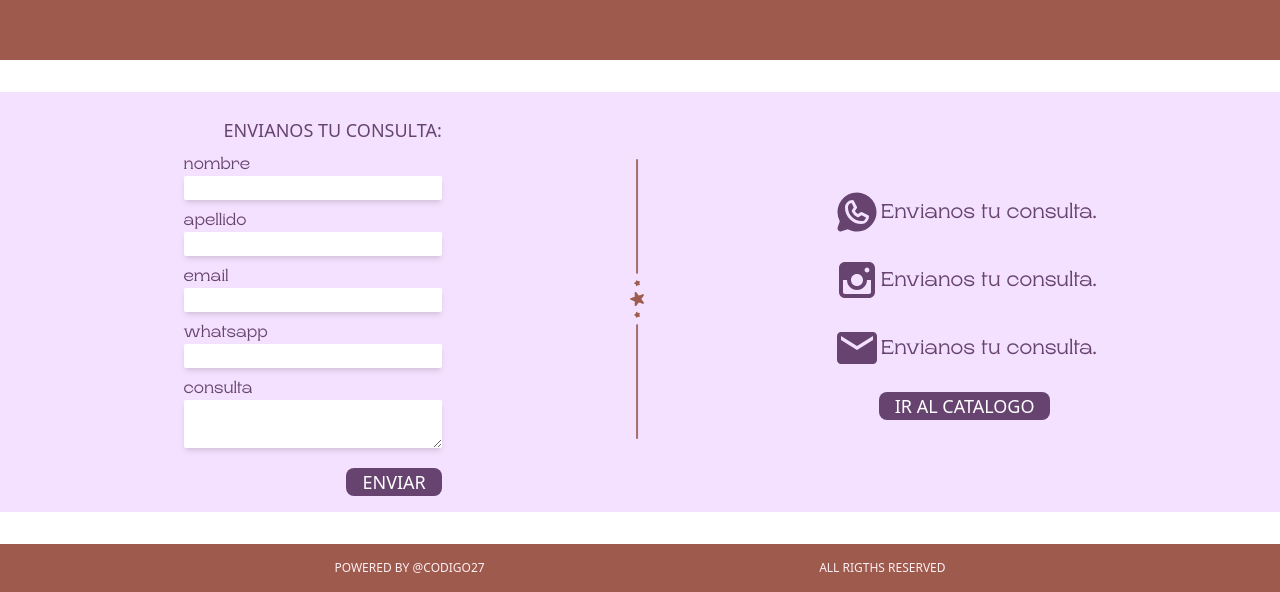
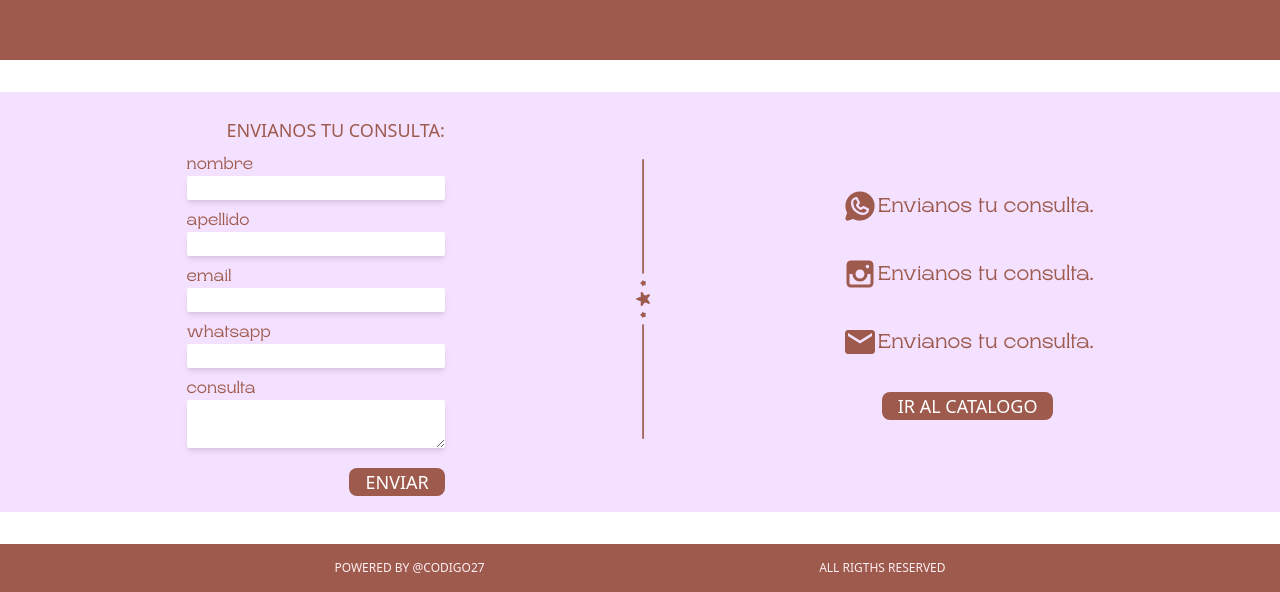
Before and after one commit to ivethglez80/DiaEspecialFront, a React (Vite) app: page / in a window 1280 px wide. Shown: the part 3913-4505 px from the top of the page. Built offline with nearby package versions, Linux system fonts and the light colour scheme.

Commit message:
all done

```diff
--- a/src/App.css
+++ b/src/App.css
@@ -23,16 +23,3 @@
     @apply font-nowRegular md:text-2xl
   }
 }
-
-.custom-scrollbar {
-  scrollbar-width: thin;
-  scrollbar-color: #E6DAD1 #eac5ff;
-}
-
-.custom-scrollbar::-webkit-scrollbar {
-  width: 2px;
-}
-
-.custom-scrollbar::-webkit-scrollbar-thumb {
-  background-color: #a885bd;
-}
--- a/src/components/contactForm.jsx
+++ b/src/components/contactForm.jsx
@@ -67,36 +67,36 @@ const handleSubmit = async(e) => {
     return (
         <>
         <div>
-            <h1 className="font-now text-marron uppercase text-lg pl-10 pt-6">Envianos tu consulta:</h1>
+            <h1 className="font-now text-[#9D5A4D] uppercase text-lg pl-10 pt-6">Envianos tu consulta:</h1>
             <form onSubmit={handleSubmit}>
 
                 <div className="flex flex-col px-10 pt-2 md:px-0">
-                    <label className="font-rasputin text-marron">nombre</label>
-                    <input type="text" name="nombre" value={state.nombre} onChange={handleInput} className="rounded-sm shadow-md text-marron"/>
+                    <label className="font-rasputin text-[#9D5A4D]">nombre</label>
+                    <input type="text" name="nombre" value={state.nombre} onChange={handleInput} className="rounded-sm shadow-md text-[#9D5A4D]"/>
                 </div>
 
                 <div className="flex flex-col px-10 pt-2 md:px-0">
-                    <label className="font-rasputin text-marron">apellido</label>
-                    <input type="text" name="apellido" value={state.apellido} onChange={handleInput} className="rounded-sm shadow-md text-marron"/>
+                    <label className="font-rasputin text-[#9D5A4D]">apellido</label>
+                    <input type="text" name="apellido" value={state.apellido} onChange={handleInput} className="rounded-sm shadow-md text-[#9D5A4D]"/>
                 </div>
 
                 <div className="flex flex-col px-10 pt-2 md:px-0">
-                    <label className="font-rasputin text-marron">email</label>
-                    <input type="email" name="email" value={state.email} onChange={handleInput} className="rounded-sm shadow-md text-marron"/>
+                    <label className="font-rasputin text-[#9D5A4D]">email</label>
+                    <input type="email" name="email" value={state.email} onChange={handleInput} className="rounded-sm shadow-md text-[#9D5A4D]"/>
                 </div>
 
                 <div className="flex flex-col px-10 pt-2 md:px-0">
-                    <label className="font-rasputin text-marron">whatsapp</label>
-                    <input type="number" name="whatsapp" value={state.whatsapp} onChange={handleInput} className="rounded-sm shadow-md text-marron"/>
+                    <label className="font-rasputin text-[#9D5A4D]">whatsapp</label>
+                    <input type="number" name="whatsapp" value={state.whatsapp} onChange={handleInput} className="rounded-sm shadow-md text-[#9D5A4D]"/>
                 </div>
 
                 <div className="flex flex-col px-10 pt-2 md:px-0">
-                    <label className="font-rasputin text-marron">consulta</label>
-                    <textarea name="consulta" value={state.consulta} onChange={handleInput} className="rounded-sm shadow-md text-marron"/>
+                    <label className="font-rasputin text-[#9D5A4D]">consulta</label>
+                    <textarea name="consulta" value={state.consulta} onChange={handleInput} className="rounded-sm shadow-md text-[#9D5A4D]"/>
                 </div>
 
                 <div className="flex justify-end pr-10 pt-5 md:pr-0">
-                    <button type="submit" className="bg-marron hover:bg-cafe2 hover:text-marron font-now text-white uppercase px-4 rounded-lg md:text-lg">Enviar</button>
+                    <button type="submit" className="bg-[#9D5A4D] hover:bg-cafe2 hover:text-[#9D5A4D] font-now text-white uppercase px-4 rounded-lg md:text-lg hover:border hover:border-[#9D5A4D]">Enviar</button>
                 </div>
 
             </form>
--- a/src/index.css
+++ b/src/index.css
@@ -5,7 +5,7 @@
 
 .custom-scrollbar {
     scrollbar-width: thin;
-    scrollbar-color: #E6DAD1 #9D5A4D;
+    scrollbar-color: #E6DAD1 #d2a0f3;
   }
 
   .custom-scrollbar::-webkit-scrollbar {
@@ -13,5 +13,5 @@
   }
 
   .custom-scrollbar::-webkit-scrollbar-thumb {
-    background-color: #ccb9b9;
+    background-color: #cea3c1;
   }
--- a/src/views/beneficios.jsx
+++ b/src/views/beneficios.jsx
@@ -51,7 +51,7 @@ const Beneficios = () => {
                 <div className="bg-gradient-to-b from-celestito py-5 md:flex md:flex-row">
                     <div className="md:w-3/5">{/* contenedores de befeficios_Data*/}
                         {Beneficios_Data.map((benef, index) => (
-                            <div key={index} className="bg-celestito rounded-xl shadow-xl mb-2 mx-8 md:pl-3 md:p-0">
+                            <div key={index} className="bg-celestito hover:bg-pink-50 rounded-xl shadow-xl mb-2 mx-8 md:pl-3 md:p-0">
                                 <div onClick={() => toggleText(index)} className="flex flex-row gap-2">
                                     <IoStar className="text-marron hover:animate-spin"/>
                                     <h2 className="font-nowBold uppercase text-base text-marron">{benef.titulo}</h2>
--- a/src/views/catalogoSample.jsx
+++ b/src/views/catalogoSample.jsx
@@ -25,7 +25,7 @@ const CatalogoSample = () =>{
             </div>
             <div className="flex justify-center pt-6">
             <Link to={"/catalogo"}>
-                <button className="font-now text-marron bg-white hover:bg-cafecito rounded-3xl py-2 px-6">IR AL CATALOGO</button>
+                <button className="font-now text-marron bg-white hover:bg-cafecito rounded-3xl py-2 px-6 hover:shadow-md hover:shadow-white">IR AL CATALOGO</button>
             </Link>
             </div>
         </div>
--- a/src/views/contacto.jsx
+++ b/src/views/contacto.jsx
@@ -20,24 +20,24 @@ const Contacto = () =>{
                 <img src={divisorV} alt="" className="py-0 md:h-5/6 md:pt-16 hidden md:block"/>
             </div>
             <div className="md:pt-24">
-                <div className="flex flex-row justify-center items-center pb-5">
-                <PiWhatsappLogoFill className="text-marron text-5xl"/>
-                <p className="font-rasputin text-marron text-xl">Envianos tu consulta.</p>
+                <div className="flex flex-row justify-center items-center pb-8 hover:scale-110">
+                <PiWhatsappLogoFill className="text-[#9D5A4D] text-4xl"/>
+                <p className="font-rasputin text-[#9D5A4D] text-xl">Envianos tu consulta.</p>
                 </div>
 
-                <div className="flex flex-row justify-center items-center pb-5">
-                <TiSocialInstagram className="text-marron text-5xl"/>
-                <p className="font-rasputin text-marron text-xl">Envianos tu consulta.</p>
+                <div className="flex flex-row justify-center items-center pb-8 hover:scale-110">
+                <TiSocialInstagram className="text-[#9D5A4D] text-4xl"/>
+                <p className="font-rasputin text-[#9D5A4D] text-xl">Envianos tu consulta.</p>
                 </div>
 
-                <div className="flex flex-row justify-center items-center pb-5">
-                <MdEmail className="text-marron text-5xl"/>
-                <p className="font-rasputin text-marron text-xl">Envianos tu consulta.</p>
+                <div className="flex flex-row justify-center items-center pb-8 hover:scale-110">
+                <MdEmail className="text-[#9D5A4D] text-4xl"/>
+                <p className="font-rasputin text-[#9D5A4D] text-xl">Envianos tu consulta.</p>
                 </div>
 
                 <div className="flex justify-center pb-5">
             <Link to={"/catalogo"}>
-                <button className="bg-marron hover:bg-cafe2 hover:text-marron font-now text-white uppercase px-4 rounded-lg md:text-lg">IR AL CATALOGO</button>
+                <button className="bg-[#9D5A4D] hover:bg-cafe2 hover:text-[#9D5A4D] font-now text-white uppercase px-4 rounded-lg md:text-lg hover:border hover:border-[#9D5A4D]">IR AL CATALOGO</button>
             </Link>
             </div>
 
```
